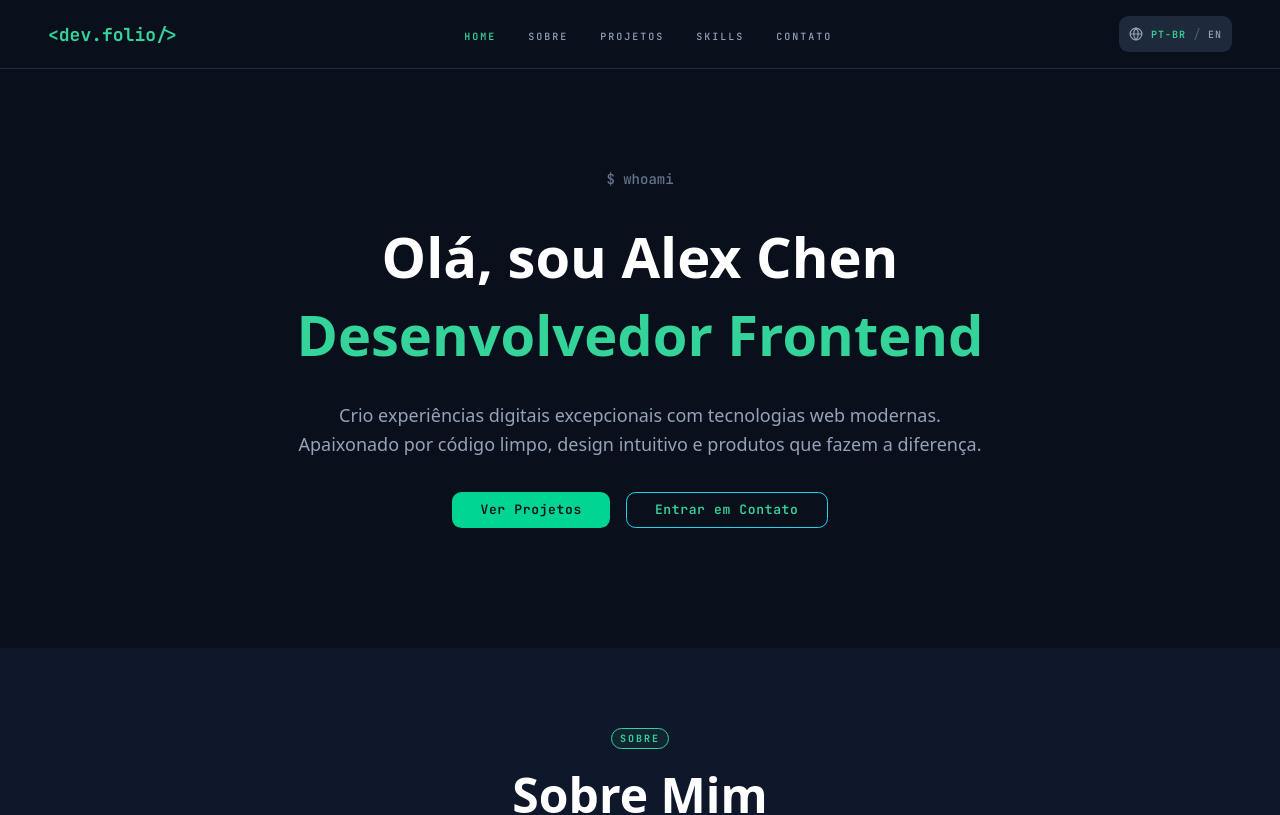
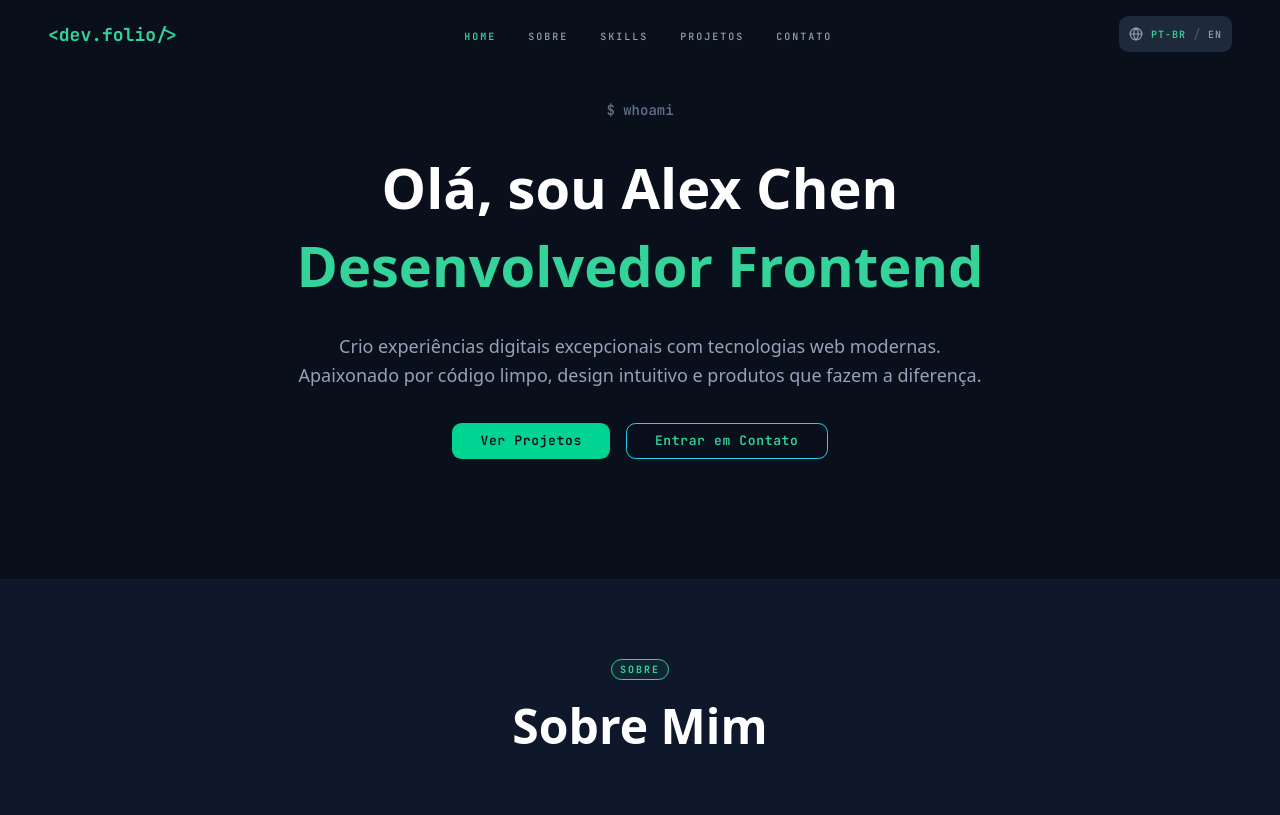
Before and after one commit to thiagowilliam/portifolio-2026, a Next.js app: page / in a window 1280 px wide. Shown: the top 815 px of the page. Built offline with nearby package versions, Linux system fonts and the light colour scheme.

Commit message:
feat: fixed menu and ajust hooks to sections

```diff
--- a/package.json
+++ b/package.json
@@ -16,6 +16,7 @@
 		"class-variance-authority": "^0.7.1",
 		"clsx": "^2.1.1",
 		"lucide-react": "^0.577.0",
+		"motion": "^12.38.0",
 		"next": "16.1.6",
 		"next-intl": "^4.9.0",
 		"react": "19.2.3",
--- a/src/app/page.tsx
+++ b/src/app/page.tsx
@@ -1,3 +1,4 @@
+import { BackToTop } from "@/components/layout/BackToTop";
 import { Footer } from "@/components/layout/Footer";
 import { Navbar } from "@/components/layout/Navbar";
 import { AboutSection } from "@/components/sections/AboutSection";
@@ -19,7 +20,8 @@ export default function Home() {
 				<ProjectsSection />
 				<ContactSection />
 			</main>
-			<Footer />
+			<BackToTop />
+		<Footer />
 		</>
 	);
 }
--- /dev/null
+++ b/src/components/layout/BackToTop.tsx
@@ -0,0 +1,50 @@
+"use client";
+
+import { AnimatePresence, motion } from "motion/react";
+import { ArrowUp } from "lucide-react";
+import { useEffect, useState } from "react";
+
+function BackToTop() {
+	const [visible, setVisible] = useState(false);
+
+	useEffect(() => {
+		const about = document.getElementById("about");
+		if (!about) return;
+
+		const observer = new IntersectionObserver(
+			([entry]) => setVisible(!entry.isIntersecting),
+			{ rootMargin: "0px 0px 0px 0px", threshold: 0 },
+		);
+
+		observer.observe(about);
+		return () => observer.disconnect();
+	}, []);
+
+	function handleClick() {
+		window.scrollTo({ top: 0, behavior: "smooth" });
+	}
+
+	return (
+		<AnimatePresence>
+			{visible && (
+				<motion.button
+					key="back-to-top"
+					type="button"
+					aria-label="Voltar ao topo"
+					onClick={handleClick}
+					initial={{ opacity: 0, scale: 0.8, y: 16 }}
+					animate={{ opacity: 1, scale: 1, y: 0 }}
+					exit={{ opacity: 0, scale: 0.8, y: 16 }}
+					transition={{ duration: 0.2, ease: "easeOut" }}
+					whileHover={{ scale: 1.1 }}
+					whileTap={{ scale: 0.95 }}
+					className="fixed right-8 bottom-8 z-50 flex size-11 cursor-pointer items-center justify-center rounded-full border border-primary/30 bg-card text-primary shadow-lg shadow-primary/10 transition-colors hover:bg-primary hover:text-[#0A0F1C]"
+				>
+					<ArrowUp size={18} />
+				</motion.button>
+			)}
+		</AnimatePresence>
+	);
+}
+
+export { BackToTop };
--- a/src/components/layout/Navbar.tsx
+++ b/src/components/layout/Navbar.tsx
@@ -1,42 +1,112 @@
 "use client";
 
 import { Globe } from "lucide-react";
+import { motion, useScroll, useTransform } from "motion/react";
 import { useTranslations } from "next-intl";
+import { useEffect, useState } from "react";
 import { useLocaleToggle } from "@/components/providers/LocaleProvider";
+
+const SECTION_IDS = ["home", "about", "skills", "experience", "projects", "contact"];
+
+function useActiveSection() {
+	const [activeSection, setActiveSection] = useState("home");
+
+	useEffect(() => {
+		const observers: IntersectionObserver[] = [];
+
+		for (const id of SECTION_IDS) {
+			const el = document.getElementById(id);
+			if (!el) continue;
+
+			const observer = new IntersectionObserver(
+				([entry]) => {
+					if (entry.isIntersecting) setActiveSection(id);
+				},
+				{ rootMargin: "-40% 0px -55% 0px", threshold: 0 },
+			);
+
+			observer.observe(el);
+			observers.push(observer);
+		}
+
+		return () => { for (const o of observers) o.disconnect(); };
+	}, []);
+
+	return { activeSection, setActiveSection };
+}
 
 function Navbar() {
 	const t = useTranslations("navbar");
 	const { locale, toggleLocale } = useLocaleToggle();
+	const { scrollY } = useScroll();
+	const { activeSection, setActiveSection } = useActiveSection();
+
+	function handleNavClick(e: React.MouseEvent<HTMLAnchorElement>, href: string, sectionId: string) {
+		e.preventDefault();
+		setActiveSection(sectionId);
+		if (href === "#") {
+			window.scrollTo({ top: 0, behavior: "smooth" });
+			return;
+		}
+		document.getElementById(sectionId)?.scrollIntoView({ behavior: "smooth" });
+	}
+
+	const backgroundColor = useTransform(
+		scrollY,
+		[0, 80],
+		["rgba(10,15,28,0)", "rgba(10,15,28,0.85)"],
+	);
+	const backdropBlur = useTransform(scrollY, [0, 80], ["blur(0px)", "blur(16px)"]);
+	const borderOpacity = useTransform(scrollY, [0, 80], [0, 1]);
+	const paddingY = useTransform(scrollY, [0, 80], [16, 10]);
 
 	const NAV_LINKS = [
-		{ label: t("home"), href: "#", active: true },
-		{ label: t("about"), href: "#about", active: false },
-		{ label: t("projects"), href: "#projects", active: false },
-		{ label: t("skills"), href: "#skills", active: false },
-		{ label: t("contact"), href: "#contact", active: false },
+		{ label: t("home"), href: "#", sectionId: "home" },
+		{ label: t("about"), href: "#about", sectionId: "about" },
+		{ label: t("skills"), href: "#skills", sectionId: "skills" },
+		{ label: t("projects"), href: "#projects", sectionId: "projects" },
+		{ label: t("contact"), href: "#contact", sectionId: "contact" },
 	];
 
 	return (
-		<header className="w-full border-b border-muted">
-			<nav className="mx-auto flex max-w-7xl items-center justify-between px-12 py-4">
+		<motion.header
+			className="fixed top-0 right-0 left-0 z-50 w-full"
+			style={{
+				backgroundColor,
+				backdropFilter: backdropBlur,
+				WebkitBackdropFilter: backdropBlur,
+			}}
+		>
+			<motion.div
+				className="absolute inset-x-0 bottom-0 h-px bg-white/10"
+				style={{ opacity: borderOpacity }}
+			/>
+			<motion.nav
+				className="mx-auto flex max-w-7xl items-center justify-between px-12"
+				style={{ paddingTop: paddingY, paddingBottom: paddingY }}
+			>
 				<span className="font-mono text-[18px] font-bold text-primary">{"<dev.folio/>"}</span>
 
 				<ul className="flex flex-row gap-8">
-					{NAV_LINKS.map((link) => (
+					{NAV_LINKS.map((link) => {
+						const isActive = activeSection === link.sectionId;
+						return (
 							<li key={link.href}>
 								<a
 									href={link.href}
-								{...(link.active ? { "aria-current": "page" as const } : {})}
+									onClick={(e) => handleNavClick(e, link.href, link.sectionId)}
+									{...(isActive ? { "aria-current": "page" as const } : {})}
 									className={
-									link.active
-										? "font-mono text-[10px] font-semibold uppercase tracking-[0.2em] text-primary"
-										: "font-mono text-[10px] font-medium uppercase tracking-[0.2em] text-muted-foreground hover:text-foreground"
+										isActive
+											? "font-mono text-[10px] font-semibold uppercase tracking-[0.2em] text-primary transition-colors"
+											: "font-mono text-[10px] font-medium uppercase tracking-[0.2em] text-muted-foreground transition-colors hover:text-foreground"
 									}
 								>
 									{link.label}
 								</a>
 							</li>
-					))}
+						);
+					})}
 				</ul>
 
 				<button
@@ -62,8 +132,8 @@ function Navbar() {
 						EN
 					</span>
 				</button>
-			</nav>
-		</header>
+			</motion.nav>
+		</motion.header>
 	);
 }
 
--- a/src/components/sections/AboutSection.tsx
+++ b/src/components/sections/AboutSection.tsx
@@ -15,7 +15,7 @@ function AboutSection() {
 	];
 
 	return (
-		<section className="bg-surface px-30 py-20">
+		<section id="about" className="bg-surface px-30 py-20">
 			{/* Header */}
 			<div className="mb-16 flex flex-col items-center gap-4">
 				<Badge variant="outline" className="bg-primary/[0.07]">
--- a/src/components/sections/ExperienceSection.tsx
+++ b/src/components/sections/ExperienceSection.tsx
@@ -19,7 +19,7 @@ function ExperienceSection() {
 	}>;
 
 	return (
-		<section className="bg-surface px-30 py-20">
+		<section id="experience" className="bg-surface px-30 py-20">
 			{/* Header */}
 			<div className="mb-16 flex flex-col items-center gap-3">
 				<Badge variant="outline" className="bg-primary/[0.07]">
--- a/src/components/sections/HeroSection.tsx
+++ b/src/components/sections/HeroSection.tsx
@@ -7,7 +7,7 @@ function HeroSection() {
 	const t = useTranslations("hero");
 
 	return (
-		<section className="flex flex-col items-center gap-8 px-30 pb-30 pt-25">
+		<section id="home" className="flex flex-col items-center gap-8 px-30 pb-30 pt-25">
 			<p aria-hidden="true" className="font-mono text-sm font-medium text-[#64748B]">
 				$ whoami
 			</p>
--- a/src/components/sections/ProjectsSection.tsx
+++ b/src/components/sections/ProjectsSection.tsx
@@ -31,7 +31,7 @@ function ProjectsSection() {
 	const items = t.raw("items") as Array<{ title: string; description: string }>;
 
 	return (
-		<section className="px-30 py-20">
+		<section id="projects" className="px-30 py-20">
 			{/* Header */}
 			<div className="mb-16 flex flex-col items-center gap-3">
 				<Badge variant="outline" className="bg-primary/[0.07]">
--- a/src/components/sections/SkillsSection.tsx
+++ b/src/components/sections/SkillsSection.tsx
@@ -33,7 +33,7 @@ function SkillsSection() {
 	const t = useTranslations("skills");
 
 	return (
-		<section className="px-30 py-20">
+		<section id="skills" className="px-30 py-20">
 			{/* Header */}
 			<div className="mb-16 flex flex-col items-center gap-3">
 				<Badge variant="outline" className="bg-primary/[0.07]">
--- a/src/components/ui/button.tsx
+++ b/src/components/ui/button.tsx
@@ -1,6 +1,7 @@
 "use client";
 
 import { Button as ButtonPrimitive } from "@base-ui/react/button";
+import React from "react";
 import { tv, type VariantProps } from "tailwind-variants";
 
 const button = tv({
@@ -45,15 +46,36 @@ const button = tv({
 	},
 });
 
-type ButtonProps = ButtonPrimitive.Props & VariantProps<typeof button>;
+type ButtonProps = Omit<ButtonPrimitive.Props, "className"> &
+	VariantProps<typeof button> & { asChild?: boolean; className?: string };
 
-function Button({ className, variant, size, ...props }: ButtonProps) {
+function Button({ className, variant, size, asChild, children, ...props }: ButtonProps) {
+	if (asChild && React.isValidElement(children)) {
+		const child = children as React.ReactElement<{
+			children?: React.ReactNode;
+			[key: string]: unknown;
+		}>;
+		const { children: childChildren, ...childProps } = child.props;
+		return (
+			<ButtonPrimitive
+				data-slot="button"
+				className={button({ variant, size, className })}
+				render={React.createElement(child.type as string, childProps)}
+				{...props}
+			>
+				{childChildren}
+			</ButtonPrimitive>
+		);
+	}
+
 	return (
 		<ButtonPrimitive
 			data-slot="button"
 			className={button({ variant, size, className })}
 			{...props}
-		/>
+		>
+			{children}
+		</ButtonPrimitive>
 	);
 }
 
```
Also changed, not shown: .claude/settings.local.json, 1 other file (tests, documents, lock files or other folders). Lines whose indentation alone changed are shown as unchanged.
